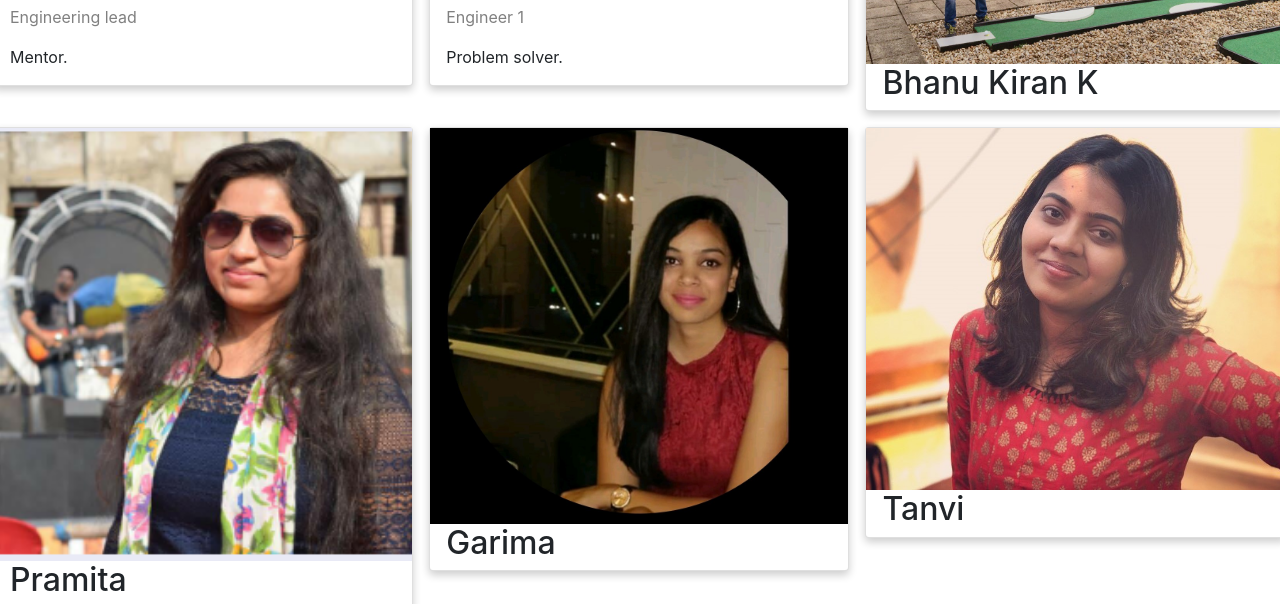
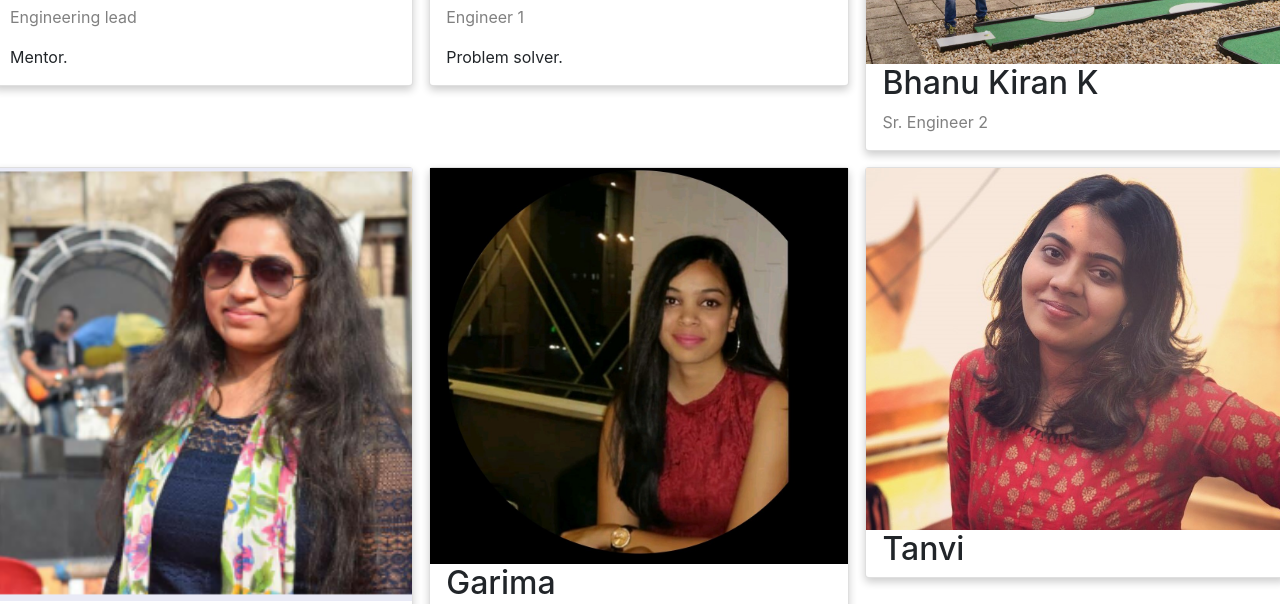
Before and after one commit to hux-data-squad/hux-data-squad.github.io, a plain HTML site: page index.html in a window 1280 px wide. Shown: the part 2416-3020 px from the top of the page. Drawn offline with nearby package versions, Linux system fonts and the light colour scheme.

Commit message:
add bhanu title

```diff
--- a/index.html
+++ b/index.html
@@ -133,6 +133,7 @@ html {
       <img src="/images/bhanu.jpg" alt="utkarsh" style="width:100%">
       <div class="container">
         <h2>Bhanu Kiran K</h2>
+        <p class="title">Sr. Engineer 2</p>
       </div>
     </div>
   </div>
```
